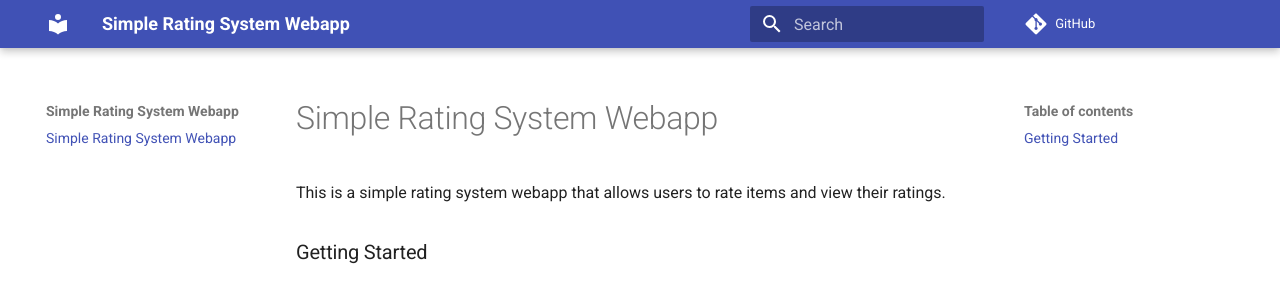
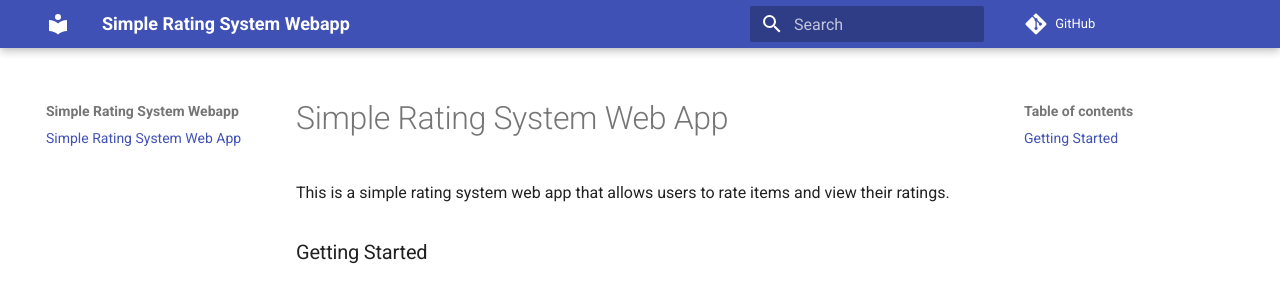
Before and after one commit to lulunac27a/simple-rating-system-webapp, an MkDocs documentation site: the page built from docs/index.md, in a window 1280 px wide. Shown: the top 287 px of the page. Built offline with MkDocs 1.6.1 and Material for MkDocs 9.7.7, drawn with Linux system fonts in a browser that asks for light colours; comment, search, counter and statistics services are not loaded.

```diff
--- a/docs/index.md
+++ b/docs/index.md
@@ -1,6 +1,6 @@
-# Simple Rating System Webapp
+# Simple Rating System Web App
 
-This is a simple rating system webapp that allows users to rate items and view their ratings.
+This is a simple rating system web app that allows users to rate items and view their ratings.
 
 ### Getting Started
 
```
Also changed, not shown: index.html (+2 -5 lines).
